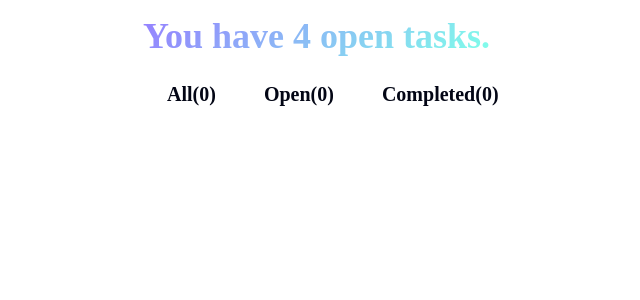
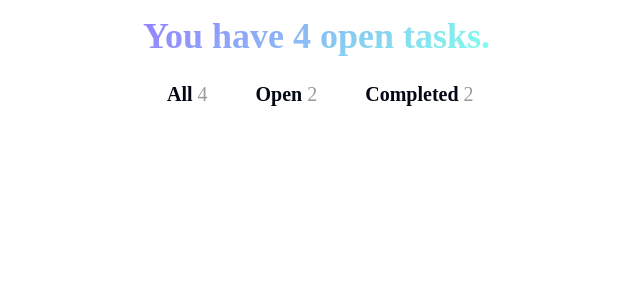
Before and after one commit to abu-abdullah22/todo-app, a React (Vite) app: page / in a window 1280 px wide. Shown: the top 300 px of the page, without its empty margins (113-753 px from the left). Built offline with nearby package versions, Linux system fonts and the light colour scheme; a web font is replaced by a local one.

Commit message:
tabs condition rendering done

```diff
--- a/src/components/Header.jsx
+++ b/src/components/Header.jsx
@@ -1,3 +1,4 @@
+/* eslint-disable react/prop-types */
 const Header = (props) => {
 
     const {todos} = props ;
--- a/src/components/Tabs.jsx
+++ b/src/components/Tabs.jsx
@@ -1,12 +1,20 @@
-const Tabs = () => {
+/* eslint-disable react/prop-types */
+/* eslint-disable no-unused-vars */
+const Tabs = ({ todos }) => {
 
-    const tabs = ['All', 'Open', 'Completed'] ;
+
+
+    const tabs = ['All', 'Open', 'Completed'];
 
     return (
         <nav className="tab-container">
-            {tabs.map((tab, tabIndex)=> {
+            {tabs.map((tab, tabIndex) => {
+                const numOfTasks = tab === 'All' ? todos.length :
+                tab === 'Open' ? todos.filter(val => !val.complete).length :
+                todos.filter(val => val.complete).length ;
+
                 return (
-                    <button className="tab-button" key={tabIndex}><h4>{tab}(0)</h4></button>
+                    <button className="tab-button" key={tabIndex}><h4>{tab} <span>{numOfTasks}</span></h4></button>
                 )
             })}
         </nav>
```
